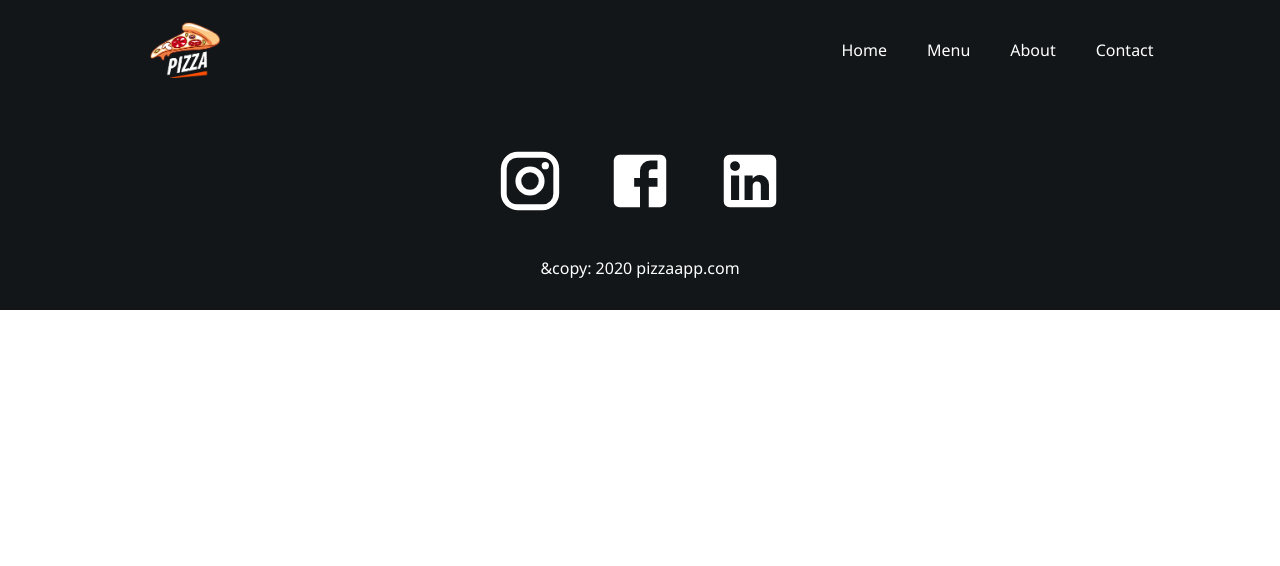
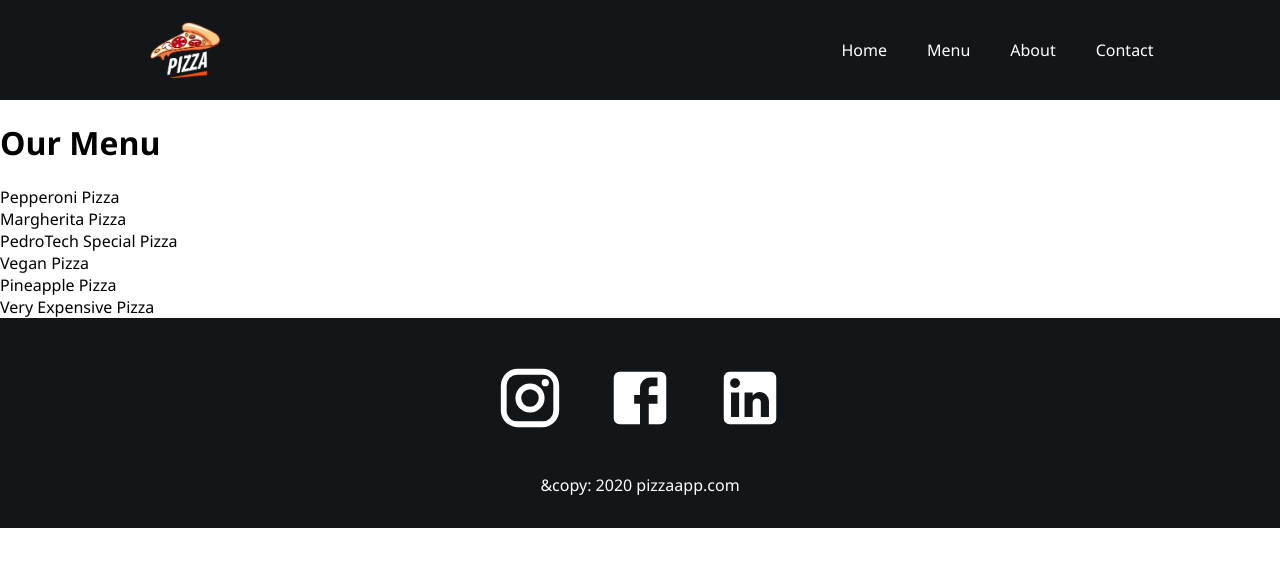
Before and after one commit to Rajeevann/pizz_app, a React (Create React App) app: page /menu in a window 1280 px wide. Shown: the top 566 px of the page. Built offline with nearby package versions, Linux system fonts and the light colour scheme.

Commit message:
Menu Page

```diff
--- a/src/App.jsx
+++ b/src/App.jsx
@@ -4,6 +4,7 @@ import "./App.css";
 import Navbar from "./components/Navbar";
 import Home from "./pages/Home";
 import Footer from "./components/Footer";
+import Menu from "../src/pages/Menu";
 
 function App() {
   return (
@@ -12,6 +13,7 @@ function App() {
         <Navbar />
         <Routes>
           <Route path="/" element={<Home />} />
+          <Route path="/menu" element={<Menu />} />
         </Routes>
         <Footer />
       </BrowserRouter>
--- /dev/null
+++ b/src/helpers/MenuList.jsx
@@ -0,0 +1,39 @@
+import Pepperoni from "../assets/pepperoni.jpg";
+import Margherita from "../assets/margherita.jpg";
+import PedroTechSpecial from "../assets/pedrotechspecial.jpg";
+import Vegan from "../assets/vegan.jpg";
+import Pineapple from "../assets/pineapple.jpg";
+import Expensive from "../assets/expensive.jpg";
+
+export const MenuList = [
+  {
+    name: "Pepperoni Pizza",
+    image: Pepperoni,
+    price: 15.99,
+  },
+  {
+    name: "Margherita Pizza",
+    image: Margherita,
+    price: 11.99,
+  },
+  {
+    name: "PedroTech Special Pizza",
+    image: PedroTechSpecial,
+    price: 256.53,
+  },
+  {
+    name: "Vegan Pizza",
+    image: Vegan,
+    price: 17.99,
+  },
+  {
+    name: "Pineapple Pizza",
+    image: Pineapple,
+    price: 4.99,
+  },
+  {
+    name: "Very Expensive Pizza",
+    image: Expensive,
+    price: 1997.99,
+  },
+];
--- /dev/null
+++ b/src/pages/Menu.jsx
@@ -0,0 +1,19 @@
+import React from "react";
+import { MenuList } from "../helpers/MenuList";
+
+const Menu = () => {
+  return (
+    <div>
+      <div className="menu">
+        <h1 className="menuTitle">Our Menu</h1>
+        <div className="menuList">
+          {MenuList.map((menuItem, key) => {
+            return <div>{menuItem.name}</div>;
+          })}
+        </div>
+      </div>
+    </div>
+  );
+};
+
+export default Menu;
```
